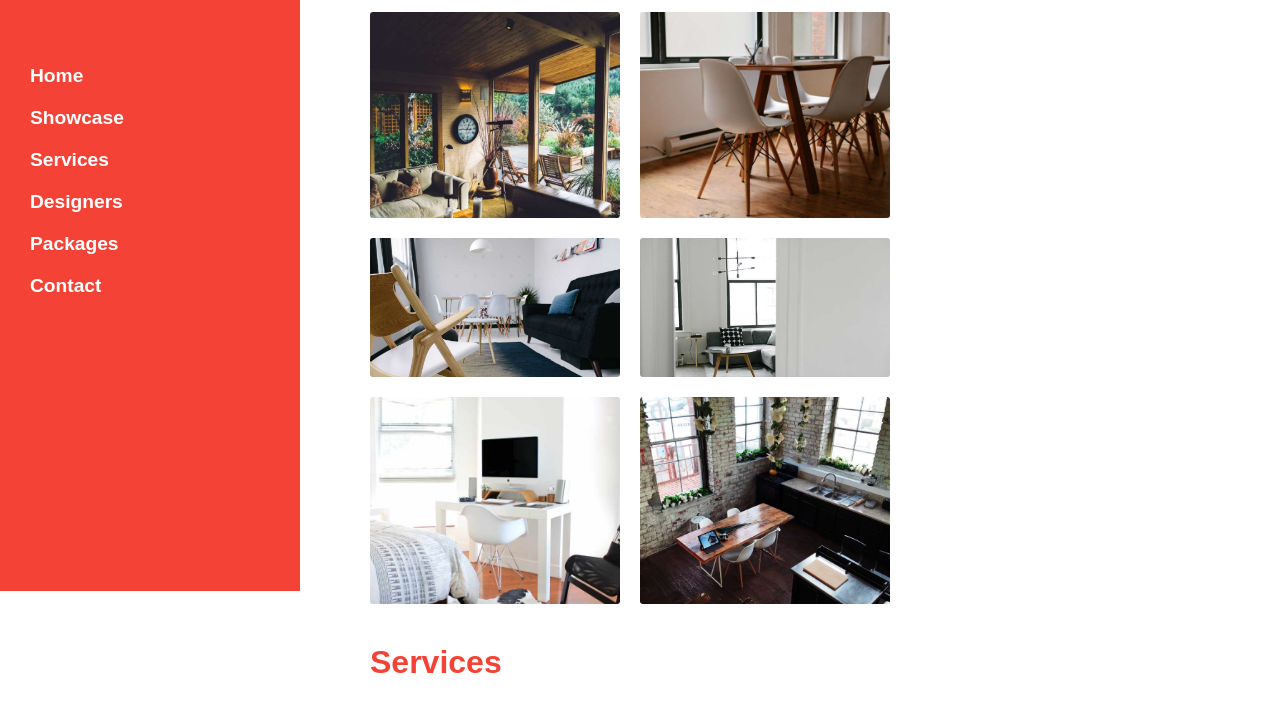
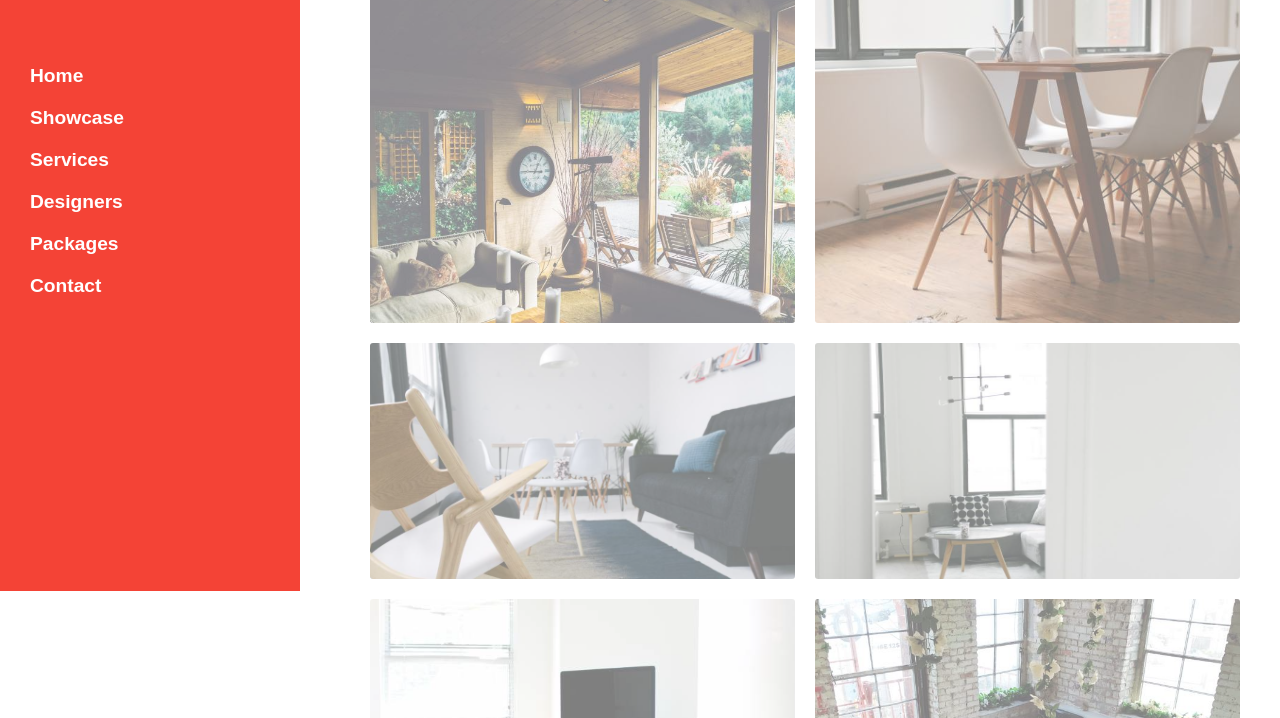
Before and after one commit to justo-creator/Interior-design, a plain HTML site: page index.html in a window 1280 px wide. Shown: the part 209-927 px from the top of the page. Drawn offline with Linux system fonts and the light colour scheme.

Commit message:
cambios agregados

```diff
--- a/style.css
+++ b/style.css
@@ -16,6 +16,8 @@ body {
     display: grid;
     grid-template-columns: auto auto;
     gap: 20px;
+    width: 100%;
+    margin: 0;
 }
 
 .header-container {
@@ -63,10 +65,12 @@ body {
 }
 
 .main-container {
-    margin: 40px 350px;
+    margin-left: 350px;
     padding: 20px;
-    z-index: 2;
+   min-width: 600px;
 }
+
+
 
 .main-container .title h1{
     font-size: 4rem;
@@ -90,6 +94,7 @@ body {
     flex: 0 1 200px;
     width: 100%;
     height: 100%;
+    opacity: .5;
     object-fit: cover;
     border-radius: 3px;
     transition: transform 0.3s ease-in-out;
@@ -97,7 +102,7 @@ body {
 }
 
 .main-container .img-container img:hover {
-    transform: scale(1.1);
+    opacity: 1;
 }
 
  strong{
```
